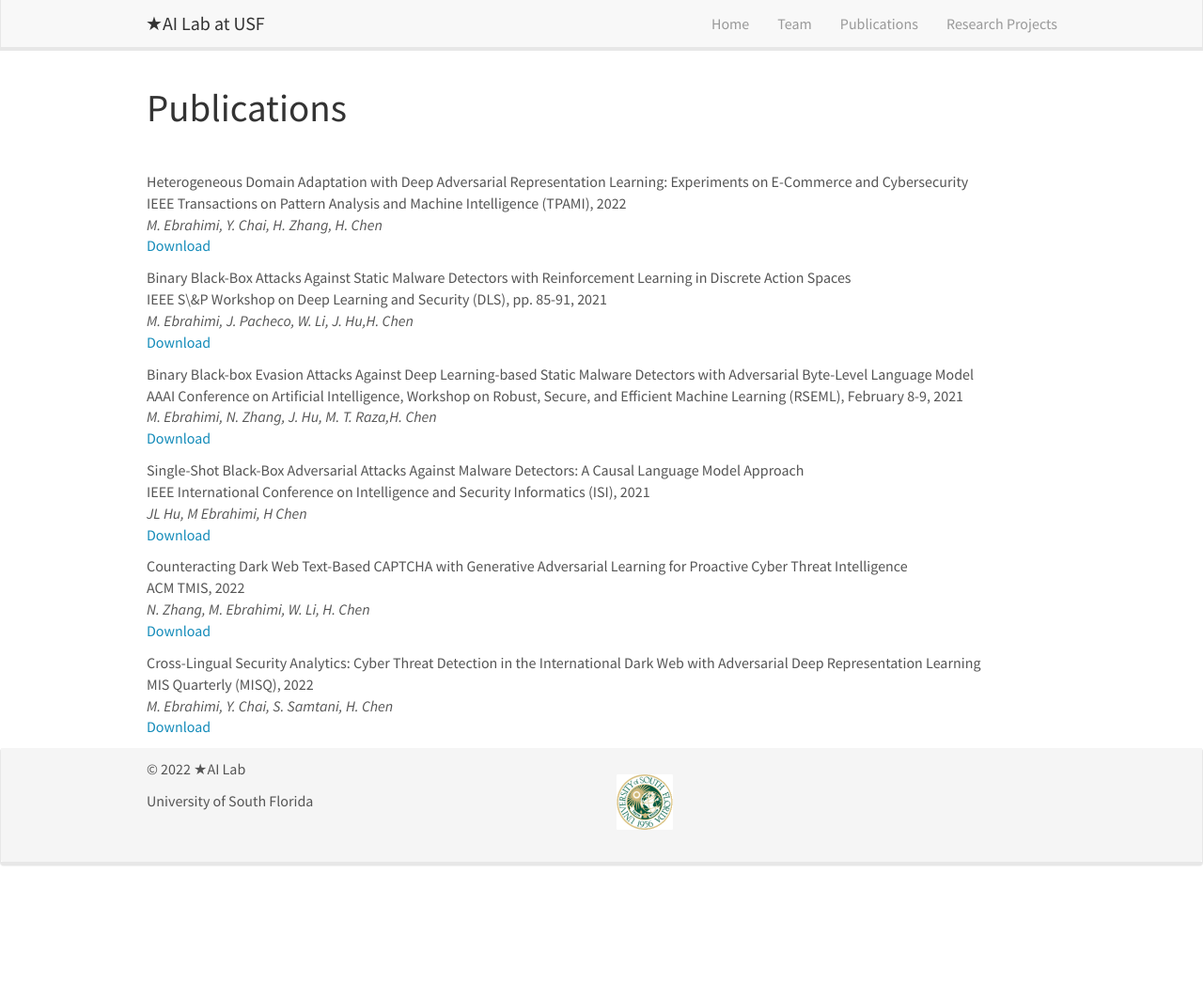
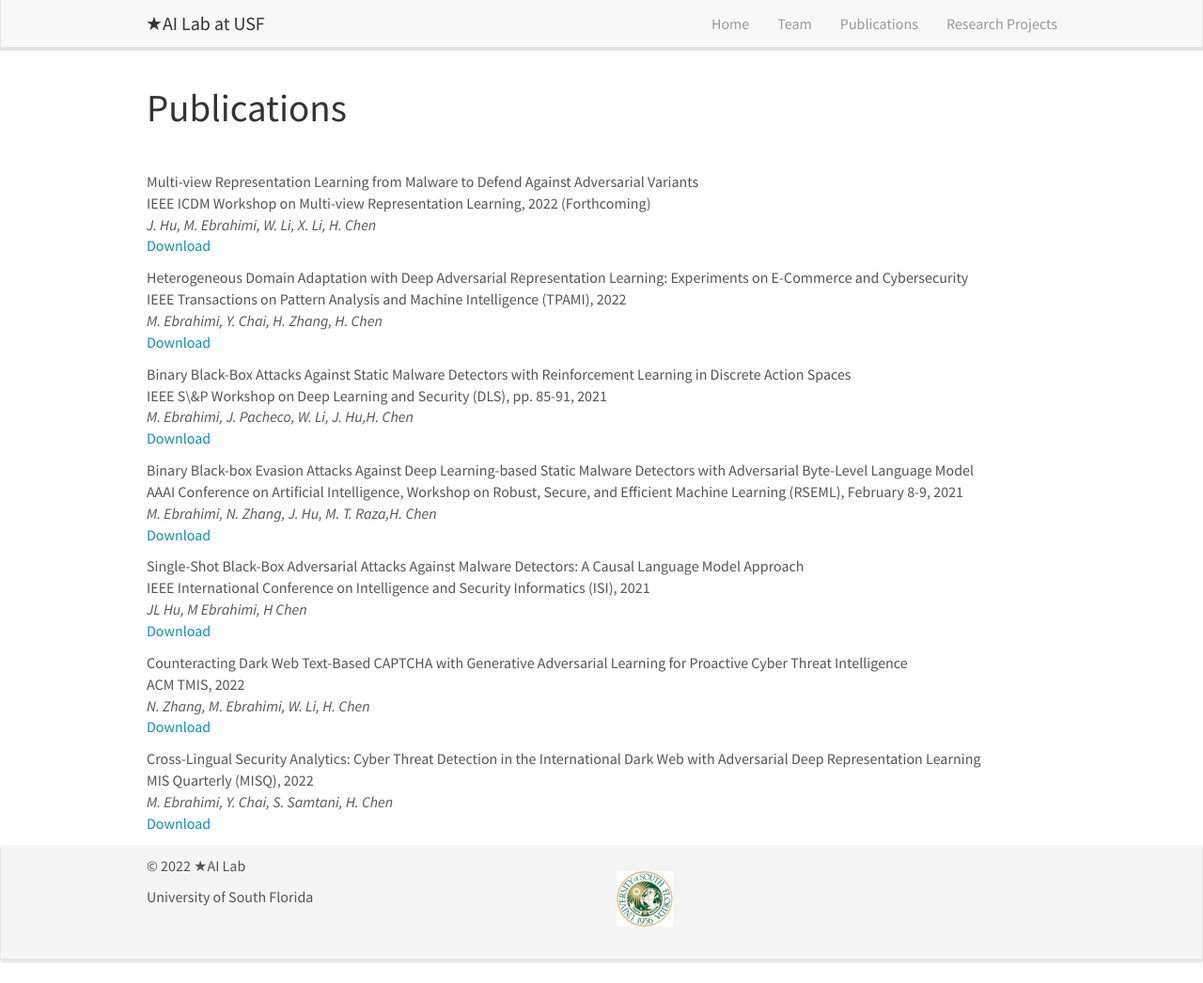
Before and after one commit to star-ailab/star-ailab.github.io, a Jekyll site: the page built from _pages/publications.md, in a window 1280 px wide and 1046 px high. Shown: the whole window at 94% size. Built offline with Jekyll 4.4.1, drawn with Linux system fonts in a browser that asks for light colours; nearby versions of some CDN libraries.

Commit message:
Update publist.yml

```diff
--- a/_data/publist.yml
+++ b/_data/publist.yml
@@ -1,3 +1,12 @@
+- title: "Multi-view Representation Learning from Malware to Defend Against Adversarial Variants"
+  image: imageaward_edited.png
+  description: IEEE ICDM Workshop on Multi-view Representation Learning, 2022 (Forthcoming)
+  authors: J. Hu, M. Ebrahimi, W. Li, X. Li, H. Chen
+  link:
+    url: https://arxiv.org/pdf/2210.15429.pdf
+    display: Download
+  highlight: 0
+
 - title: "Heterogeneous Domain Adaptation with Deep Adversarial Representation Learning: Experiments on E-Commerce and Cybersecurity"
   image: imageaward_edited.png
   description: IEEE Transactions on Pattern Analysis and Machine Intelligence (TPAMI), 2022
```
